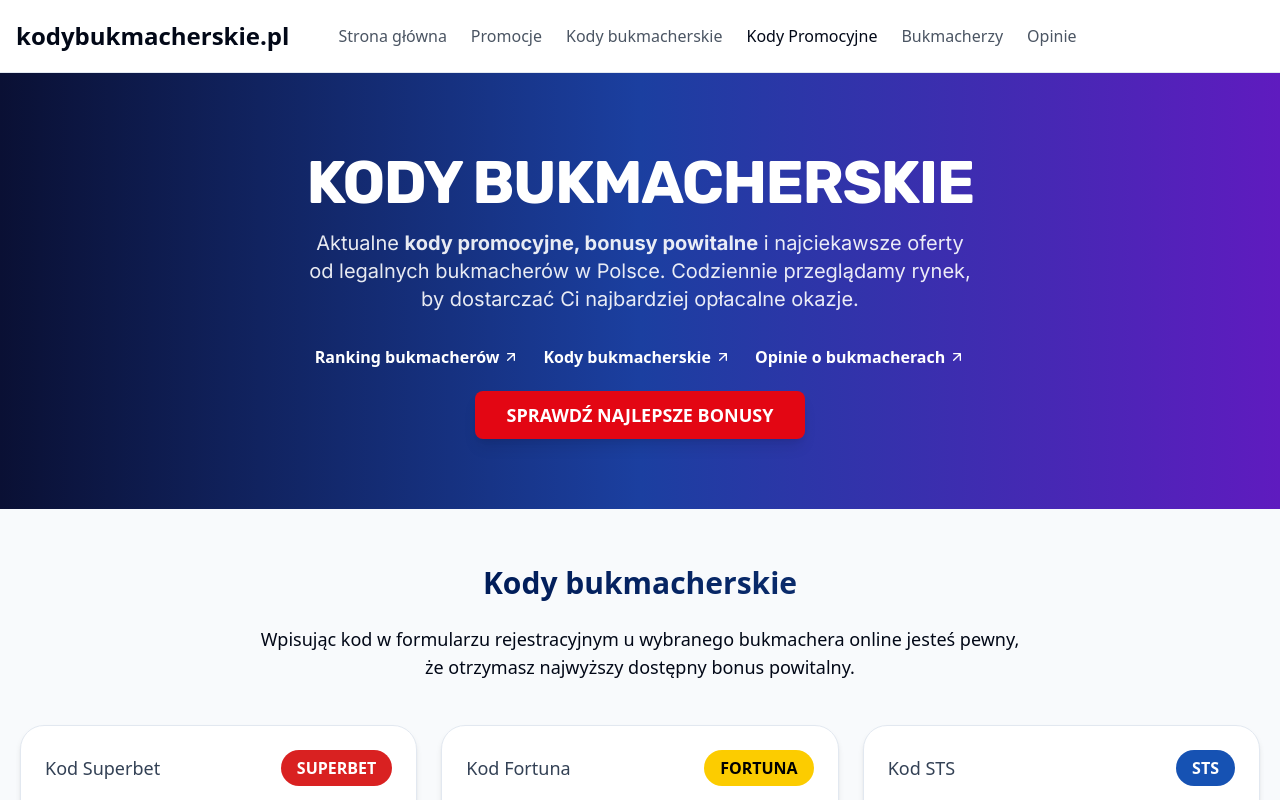
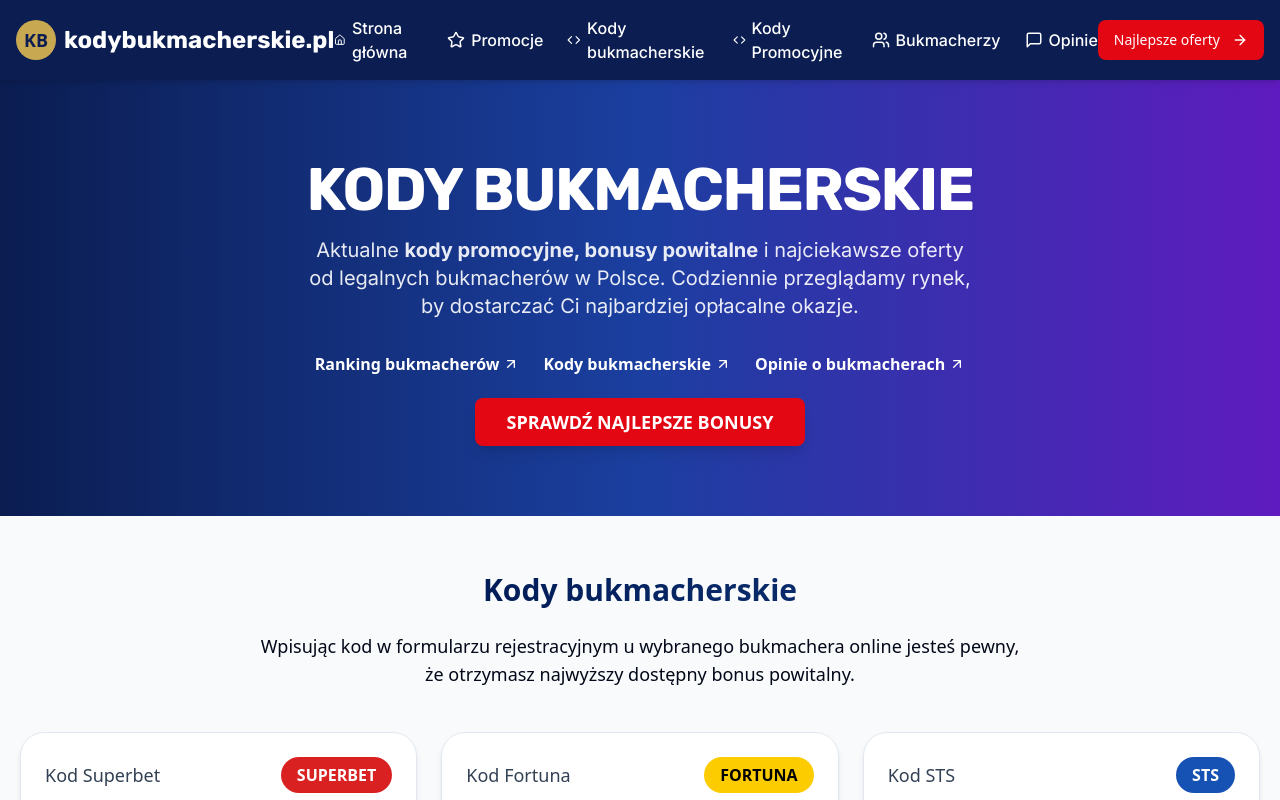
Before and after one commit to HappySEOGuy/final-clash-hub, a React (Vite) app: page / in a window 1280 px wide. Shown: the top 800 px of the page. Built offline with nearby package versions, Linux system fonts and the light colour scheme.

Commit message:
Design responsive navigation menu
Designed a responsive navigation menu in UEFA style.

```diff
--- a/src/components/KodyNavigation.tsx
+++ b/src/components/KodyNavigation.tsx
@@ -1,44 +1,138 @@
 
-import React from 'react';
+import React, { useState } from 'react';
 import { Link } from 'react-router-dom';
 import { Button } from '@/components/ui/button';
+import { Menu, X, Home, Star, Code, Users, MessageSquare, ArrowRight } from 'lucide-react';
 
 const KodyNavigation = () => {
+  const [isMenuOpen, setIsMenuOpen] = useState(false);
+
   return (
-    <div className="bg-white shadow-subtle border-b border-promo-lightGray">
+    <div className="sticky top-0 z-50 bg-[#0B1D51] shadow-md">
       <div className="container mx-auto px-4">
         <div className="flex items-center justify-between py-4">
           <div className="flex items-center">
-            <Link to="/" className="text-2xl font-bold text-promo-navy">
-              kodybukmacherskie.pl
+            <Link to="/" className="flex items-center">
+              <div className="w-10 h-10 rounded-full bg-superbet-gold flex items-center justify-center">
+                <span className="text-[#0B1D51] font-bold text-lg">KB</span>
+              </div>
+              <span className="ml-2 text-2xl font-bold text-white font-rubik hidden sm:block">
+                kodybukmacherskie.pl
+              </span>
             </Link>
           </div>
 
+          {/* Desktop Navigation */}
           <div className="hidden md:flex items-center space-x-6">
-            <Link to="/" className="font-medium text-gray-600 hover:text-promo-blue transition-colors">
-              Strona główna
+            <Link to="/" className="font-medium text-white hover:text-superbet-gold transition-colors font-inter flex items-center gap-1.5">
+              <Home size={18} />
+              <span>Strona główna</span>
             </Link>
-            <Link to="/promocje" className="font-medium text-gray-600 hover:text-promo-blue transition-colors">
-              Promocje
+            <Link to="/promocje" className="font-medium text-white hover:text-superbet-gold transition-colors font-inter flex items-center gap-1.5">
+              <Star size={18} />
+              <span>Promocje</span>
             </Link>
-            <Link to="/kody" className="font-medium text-gray-600 hover:text-promo-blue transition-colors">
-              Kody bukmacherskie
+            <Link to="/kody" className="font-medium text-white hover:text-superbet-gold transition-colors font-inter flex items-center gap-1.5">
+              <Code size={18} />
+              <span>Kody bukmacherskie</span>
             </Link>
-            <Link to="/kody-promocyjne" className="font-medium text-promo-blue transition-colors">
-              Kody Promocyjne
+            <Link to="/kody-promocyjne" className="font-medium text-white hover:text-superbet-gold transition-colors font-inter flex items-center gap-1.5">
+              <Code size={18} />
+              <span>Kody Promocyjne</span>
             </Link>
-            <Link to="/bukmacherzy" className="font-medium text-gray-600 hover:text-promo-blue transition-colors">
-              Bukmacherzy
+            <Link to="/bukmacherzy" className="font-medium text-white hover:text-superbet-gold transition-colors font-inter flex items-center gap-1.5">
+              <Users size={18} />
+              <span>Bukmacherzy</span>
             </Link>
-            <Link to="/opinie" className="font-medium text-gray-600 hover:text-promo-blue transition-colors">
-              Opinie
+            <Link to="/opinie" className="font-medium text-white hover:text-superbet-gold transition-colors font-inter flex items-center gap-1.5">
+              <MessageSquare size={18} />
+              <span>Opinie</span>
             </Link>
           </div>
 
-          <Button className="bg-promo-purple hover:bg-promo-sapphire text-white font-medium transition-colors rounded-lg">
+          {/* CTA Button */}
+          <Button className="bg-superbet-red hover:bg-superbet-red/90 text-white font-medium transition-colors rounded-lg hidden md:flex items-center">
             Najlepsze oferty
+            <ArrowRight size={18} className="ml-1" />
           </Button>
+
+          {/* Mobile Menu Toggle */}
+          <div className="md:hidden flex items-center">
+            <Button
+              variant="ghost"
+              size="sm"
+              onClick={() => setIsMenuOpen(!isMenuOpen)}
+              className="text-white hover:text-superbet-gold"
+            >
+              {isMenuOpen ? <X size={24} /> : <Menu size={24} />}
+            </Button>
+          </div>
         </div>
+
+        {/* Mobile Navigation */}
+        {isMenuOpen && (
+          <div className="md:hidden py-4 border-t border-white/10">
+            <div className="flex flex-col space-y-4">
+              <Link
+                to="/"
+                className="flex items-center gap-2 font-medium text-white hover:text-superbet-gold px-2 py-2"
+                onClick={() => setIsMenuOpen(false)}
+              >
+                <Home size={18} />
+                <span>Strona główna</span>
+              </Link>
+              <Link
+                to="/promocje"
+                className="flex items-center gap-2 font-medium text-white hover:text-superbet-gold px-2 py-2"
+                onClick={() => setIsMenuOpen(false)}
+              >
+                <Star size={18} />
+                <span>Promocje</span>
+              </Link>
+              <Link
+                to="/kody"
+                className="flex items-center gap-2 font-medium text-white hover:text-superbet-gold px-2 py-2"
+                onClick={() => setIsMenuOpen(false)}
+              >
+                <Code size={18} />
+                <span>Kody bukmacherskie</span>
+              </Link>
+              <Link
+                to="/kody-promocyjne"
+                className="flex items-center gap-2 font-medium text-white hover:text-superbet-gold px-2 py-2"
+                onClick={() => setIsMenuOpen(false)}
+              >
+                <Code size={18} />
+                <span>Kody Promocyjne</span>
+              </Link>
+              <Link
+                to="/bukmacherzy"
+                className="flex items-center gap-2 font-medium text-white hover:text-superbet-gold px-2 py-2"
+                onClick={() => setIsMenuOpen(false)}
+              >
+                <Users size={18} />
+                <span>Bukmacherzy</span>
+              </Link>
+              <Link
+                to="/opinie"
+                className="flex items-center gap-2 font-medium text-white hover:text-superbet-gold px-2 py-2"
+                onClick={() => setIsMenuOpen(false)}
+              >
+                <MessageSquare size={18} />
+                <span>Opinie</span>
+              </Link>
+
+              {/* Mobile CTA Button */}
+              <Button
+                className="bg-superbet-red hover:bg-superbet-red/90 text-white font-medium transition-colors rounded-lg w-full mt-2 flex items-center justify-center"
+                onClick={() => setIsMenuOpen(false)}
+              >
+                Najlepsze oferty
+                <ArrowRight size={18} className="ml-1" />
+              </Button>
+            </div>
+          </div>
+        )}
       </div>
     </div>
   );
--- a/src/components/superbet/SuperbetNavbar.tsx
+++ b/src/components/superbet/SuperbetNavbar.tsx
@@ -1,44 +1,138 @@
 
-import React from 'react';
+import React, { useState } from 'react';
 import { Link } from 'react-router-dom';
 import { Button } from '@/components/ui/button';
+import { Menu, X, Home, Star, Code, Users, MessageSquare, ArrowRight } from 'lucide-react';
 
 const SuperbetNavbar = () => {
+  const [isMenuOpen, setIsMenuOpen] = useState(false);
+
   return (
-    <div className="bg-white shadow-subtle border-b border-superbet-lightGray">
+    <div className="sticky top-0 z-50 bg-[#0B1D51] shadow-md">
       <div className="container mx-auto px-4">
         <div className="flex items-center justify-between py-4">
           <div className="flex items-center">
-            <Link to="/" className="text-2xl font-bold text-superbet-navy font-rubik">
-              kodybukmacherskie.pl
+            <Link to="/" className="flex items-center">
+              <div className="w-10 h-10 rounded-full bg-superbet-gold flex items-center justify-center">
+                <span className="text-[#0B1D51] font-bold text-lg">KB</span>
+              </div>
+              <span className="ml-2 text-2xl font-bold text-white font-rubik hidden sm:block">
+                kodybukmacherskie.pl
+              </span>
             </Link>
           </div>
 
+          {/* Desktop Navigation */}
           <div className="hidden md:flex items-center space-x-6">
-            <Link to="/" className="font-medium text-gray-600 hover:text-superbet-blue transition-colors font-inter">
-              Strona główna
+            <Link to="/" className="font-medium text-white hover:text-superbet-gold transition-colors font-inter flex items-center gap-1.5">
+              <Home size={18} />
+              <span>Strona główna</span>
             </Link>
-            <Link to="/promocje" className="font-medium text-gray-600 hover:text-superbet-blue transition-colors font-inter">
-              Promocje
+            <Link to="/promocje" className="font-medium text-white hover:text-superbet-gold transition-colors font-inter flex items-center gap-1.5">
+              <Star size={18} />
+              <span>Promocje</span>
             </Link>
-            <Link to="/kody" className="font-medium text-gray-600 hover:text-superbet-blue transition-colors font-inter">
-              Kody bukmacherskie
+            <Link to="/kody" className="font-medium text-white hover:text-superbet-gold transition-colors font-inter flex items-center gap-1.5">
+              <Code size={18} />
+              <span>Kody bukmacherskie</span>
             </Link>
-            <Link to="/kody-promocyjne" className="font-medium text-superbet-blue transition-colors font-inter">
-              Kody Promocyjne
+            <Link to="/kody-promocyjne" className="font-medium text-superbet-gold transition-colors font-inter flex items-center gap-1.5">
+              <Code size={18} />
+              <span>Kody Promocyjne</span>
             </Link>
-            <Link to="/bukmacherzy" className="font-medium text-gray-600 hover:text-superbet-blue transition-colors font-inter">
-              Bukmacherzy
+            <Link to="/bukmacherzy" className="font-medium text-white hover:text-superbet-gold transition-colors font-inter flex items-center gap-1.5">
+              <Users size={18} />
+              <span>Bukmacherzy</span>
             </Link>
-            <Link to="/opinie" className="font-medium text-gray-600 hover:text-superbet-blue transition-colors font-inter">
-              Opinie
+            <Link to="/opinie" className="font-medium text-white hover:text-superbet-gold transition-colors font-inter flex items-center gap-1.5">
+              <MessageSquare size={18} />
+              <span>Opinie</span>
             </Link>
           </div>
 
-          <Button className="bg-superbet-red hover:bg-superbet-red/90 text-white font-medium transition-colors rounded-lg">
+          {/* CTA Button */}
+          <Button className="bg-superbet-red hover:bg-superbet-red/90 text-white font-medium transition-colors rounded-lg hidden md:flex items-center">
             Najlepsze oferty
+            <ArrowRight size={18} className="ml-1" />
           </Button>
+
+          {/* Mobile Menu Toggle */}
+          <div className="md:hidden flex items-center">
+            <Button
+              variant="ghost"
+              size="sm"
+              onClick={() => setIsMenuOpen(!isMenuOpen)}
+              className="text-white hover:text-superbet-gold"
+            >
+              {isMenuOpen ? <X size={24} /> : <Menu size={24} />}
+            </Button>
+          </div>
         </div>
+
+        {/* Mobile Navigation */}
+        {isMenuOpen && (
+          <div className="md:hidden py-4 border-t border-white/10">
+            <div className="flex flex-col space-y-4">
+              <Link
+                to="/"
+                className="flex items-center gap-2 font-medium text-white hover:text-superbet-gold px-2 py-2"
+                onClick={() => setIsMenuOpen(false)}
+              >
+                <Home size={18} />
+                <span>Strona główna</span>
+              </Link>
+              <Link
+                to="/promocje"
+                className="flex items-center gap-2 font-medium text-white hover:text-superbet-gold px-2 py-2"
+                onClick={() => setIsMenuOpen(false)}
+              >
+                <Star size={18} />
+                <span>Promocje</span>
+              </Link>
+              <Link
+                to="/kody"
+                className="flex items-center gap-2 font-medium text-white hover:text-superbet-gold px-2 py-2"
+                onClick={() => setIsMenuOpen(false)}
+              >
+                <Code size={18} />
+                <span>Kody bukmacherskie</span>
+              </Link>
+              <Link
+                to="/kody-promocyjne"
+                className="flex items-center gap-2 font-medium text-superbet-gold px-2 py-2"
+                onClick={() => setIsMenuOpen(false)}
+              >
+                <Code size={18} />
+                <span>Kody Promocyjne</span>
+              </Link>
+              <Link
+                to="/bukmacherzy"
+                className="flex items-center gap-2 font-medium text-white hover:text-superbet-gold px-2 py-2"
+                onClick={() => setIsMenuOpen(false)}
+              >
+                <Users size={18} />
+                <span>Bukmacherzy</span>
+              </Link>
+              <Link
+                to="/opinie"
+                className="flex items-center gap-2 font-medium text-white hover:text-superbet-gold px-2 py-2"
+                onClick={() => setIsMenuOpen(false)}
+              >
+                <MessageSquare size={18} />
+                <span>Opinie</span>
+              </Link>
+
+              {/* Mobile CTA Button */}
+              <Button
+                className="bg-superbet-red hover:bg-superbet-red/90 text-white font-medium transition-colors rounded-lg w-full mt-2 flex items-center justify-center"
+                onClick={() => setIsMenuOpen(false)}
+              >
+                Najlepsze oferty
+                <ArrowRight size={18} className="ml-1" />
+              </Button>
+            </div>
+          </div>
+        )}
       </div>
     </div>
   );
--- a/tailwind.config.ts
+++ b/tailwind.config.ts
@@ -1,3 +1,4 @@
+
 import type { Config } from "tailwindcss";
 
 export default {
@@ -64,7 +65,7 @@ export default {
 				},
 				// Updated color scheme for Superbet/UEFA
 				superbet: {
-					navy: '#0A1034',     // Dark navy blue
+					navy: '#0B1D51',     // Dark navy blue (updated)
 					blue: '#1B3FA0',     // Royal blue
 					gold: '#C8A951',     // Gold accent
 					red: '#E30613',      // Superbet red
@@ -79,7 +80,7 @@ export default {
 			backgroundImage: {
 				'hero-pattern': "url('/src/assets/ucl-bg.jpg')",
 				'teal-gradient': 'linear-gradient(102.3deg, rgba(8,110,125,1) 5.9%, rgba(27,181,190,1) 64%, rgba(240,247,248,1) 89%)',
-				'uefa-gradient': 'linear-gradient(90deg, #0A1034 0%, #1B3FA0 50%, #5F1BBF 100%)',
+				'uefa-gradient': 'linear-gradient(90deg, #0B1D51 0%, #1B3FA0 50%, #5F1BBF 100%)',
 				'uefa-accent-gradient': 'linear-gradient(90deg, #1B3FA0 0%, #5F1BBF 50%, #4C6FFF 100%)',
 				'subtle-blue': 'linear-gradient(135deg, #F8F9FA 0%, #E5EEFF 100%)',
 				'subtle-purple': 'linear-gradient(135deg, #F8F9FA 0%, #E5DEFF 100%)',
```
